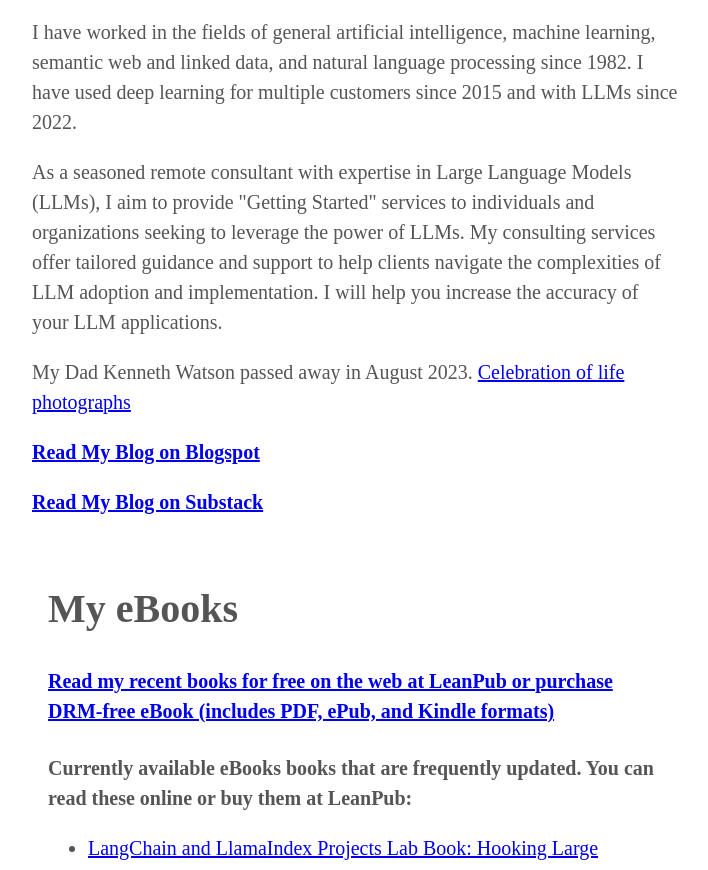
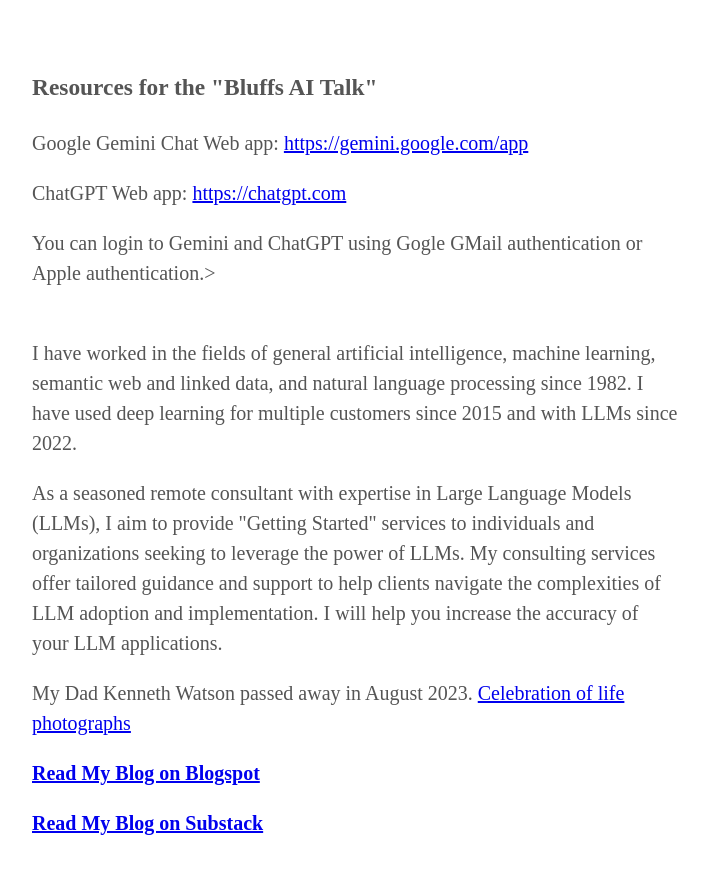
Before and after one commit to mark-watson/markwatson-com-website, a plain HTML site: page index.html in a window 1280 px wide. Shown: the part 942-1812 px from the top of the page, without its empty margins (284-992 px from the left). Drawn offline with Linux system fonts and the light colour scheme.

Commit message:
Update index.html

```diff
--- a/index.html
+++ b/index.html
@@ -110,6 +110,16 @@
     <p></p></b></i></b>
     <b><p>My customer list includes: Google, Capital One, Babylist, Olive AI, CompassLabs, Mind AI, Disney, SAIC, Americast, PacBell, CastTV, Lutris Technology, Arctan Group, Sitescout.com, Embed.ly, and Webmind Corporation.</p>
     <p>You can contact me at <b>mark.watson@gmail.com</b></p></b>
+
+<br/>
+<h3>Resources for the "Bluffs AI Talk"</h3>
+    <p>Google Gemini Chat Web app: <a href="https://gemini.google.com/app" target="new">https://gemini.google.com/app</a></p>
+    <p>ChatGPT Web app: <a href="https://chatgpt.com" target="new">https://chatgpt.com</a></p>
+    <p>You can login to Gemini and ChatGPT using Gogle GMail authentication or Apple authentication.>
+
+<br/><br/>
+
+
     <p>I have worked in the fields of general
       artificial intelligence, machine learning, semantic web and linked data, and
       natural language processing since 1982. I have used deep learning for multiple customers since 2015 and with LLMs since 2022.</p>
```
